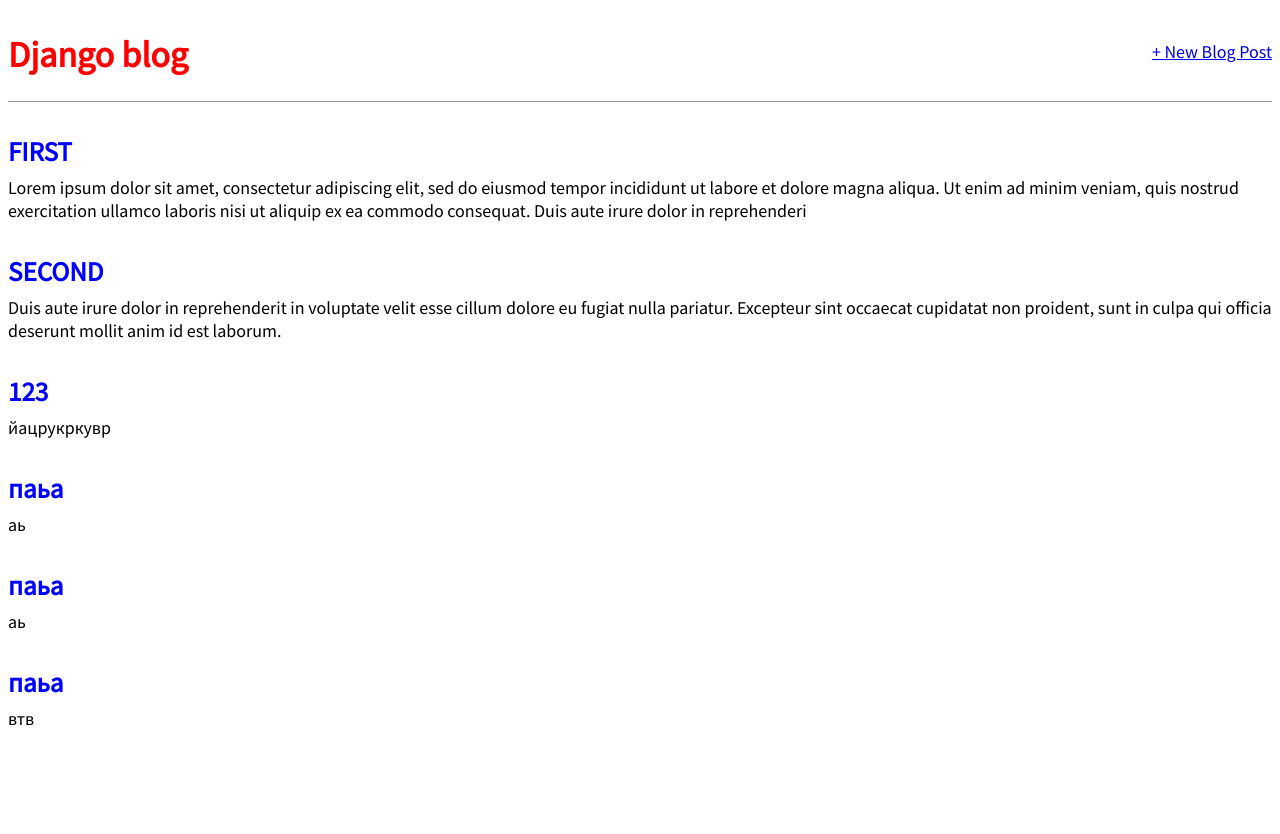
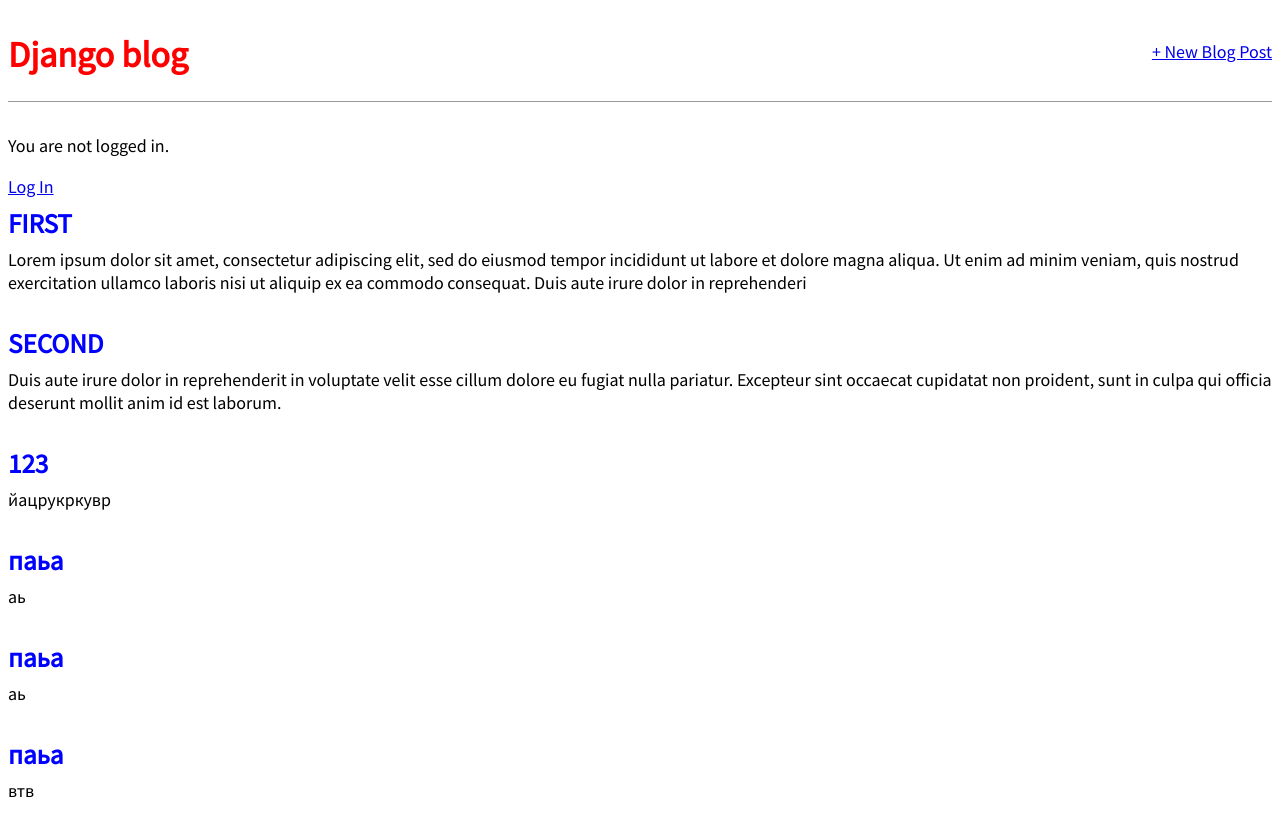
Before and after one commit to AnastasiiaChery/djangoBlog, a Django app: page / in a window 1280 px wide. Before the commit the page ends 725 px from the top, so only its background shows below. Run offline with Django 3.2, Linux system fonts and the light colour scheme; data comes from the database, SQL or seed files in the repository; both versions use the stored data as it was after the commit.

Commit message:
form+aut

```diff
--- /dev/null
+++ b/accounts/urls.py
@@ -0,0 +1,7 @@
+from django.urls import path
+
+from .views import SignUpView
+
+urlpatterns = [
+    path('signup/', SignUpView.as_view(), name='signup'),
+]
--- a/djangoBlog/urls.py
+++ b/djangoBlog/urls.py
@@ -18,6 +18,7 @@ from django.urls import path, include
 
 urlpatterns = [
     path('admin/', admin.site.urls),
+    path('accounts/', include('django.contrib.auth.urls')),
+    path('accounts/', include('accounts.urls')),
     path('', include('blog_app.urls')),
-    path('accounts/', include('django.contrib.auth.urls'))
 ]
--- a/templates/base.html
+++ b/templates/base.html
@@ -3,10 +3,10 @@
   <head>
     <title>Django blog</title>
     <link rel="stylesheet" href="https://fonts.googleapis.com/css?family=Source+Sans+Pro:400">
-    <link rel="stylesheet" href="{% static 'base.css' %}">
+    <link rel="stylesheet" type="text/css" href="{% static 'base.css' %}">
   </head>
   <body>
-<div class="container">
+    <div>
       <header>
         <div class="nav-left">
           <h1><a href="{% url 'home' %}">Django blog</a></h1>
@@ -15,9 +15,15 @@
           <a href="{% url 'post_new' %}">+ New Blog Post</a>
         </div>
       </header>
+      {% if user.is_authenticated %}
+        <p>Hi {{ user.username }}!</p>
+        <p><a href="{% url 'logout' %}">Log out</a></p>
+      {% else %}
+        <p>You are not logged in.</p>
+        <a href="{% url 'login' %}">Log In</a>
+      {% endif %}
     {% block content %}
     {% endblock content %}
-
     </div>
   </body>
 </html>
```
Also changed, not shown: djangoBlog/settings.py (+6 -1 lines), db.sqlite3. Lines whose indentation alone changed are shown as unchanged.
